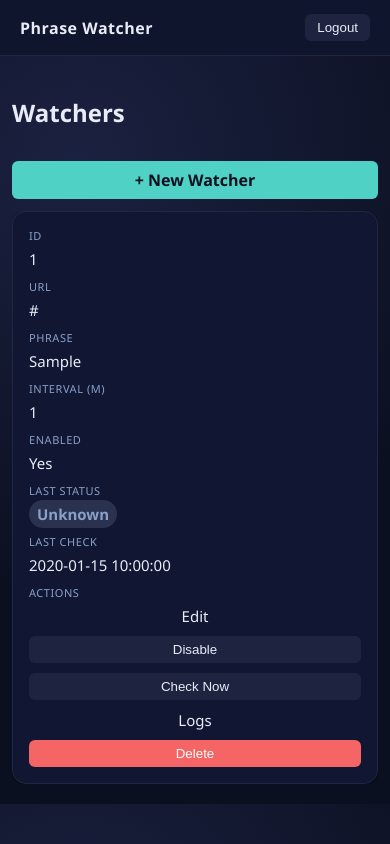
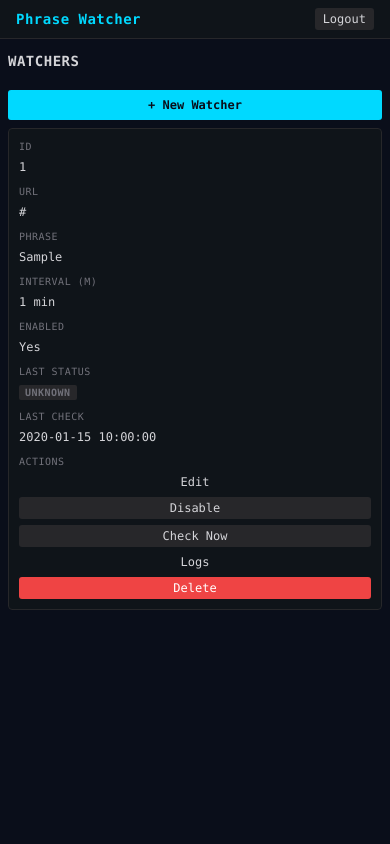
Before and after one commit to breeznik/watcher, a FastAPI app: page / in a window 390 px wide. Run offline with FastAPI, Linux system fonts and the light colour scheme; the visitor is signed in with stand-in values (Sample User, id 1); tables that the repository leaves empty hold one stand-in row (values such as "Sample post").

Commit message:
feat: email tracking, compact UI, and auto-migrations
- Add email notification tracking with status in logs
- Implement compact console-like dark UI with monospace fonts
- Add datetime formatting (remove microseconds from timestamps)
- Add transparent radar-style favicon
- Display interval with 'min' suffix
- Auto-run database migrations on container startup
- Update badge styling and spacing for denser layout

```diff
--- a/app/models.py
+++ b/app/models.py
@@ -39,5 +39,7 @@
     checked_at = Column(DateTime, default=datetime.utcnow, nullable=False)
     status = Column(Enum(StatusEnum), nullable=False)
     error_message = Column(Text, nullable=True)
+    email_sent = Column(Boolean, default=False, nullable=False)
+    email_error = Column(Text, nullable=True)
 
     watcher = relationship("Watcher", back_populates="logs")
--- a/app/schemas/watchers.py
+++ b/app/schemas/watchers.py
@@ -37,5 +37,7 @@
     checked_at: datetime
     status: StatusEnum
     error_message: Optional[str] = None
+    email_sent: bool = False
+    email_error: Optional[str] = None
 
     model_config = ConfigDict(from_attributes=True)
--- a/app/services/watcher_service.py
+++ b/app/services/watcher_service.py
@@ -309,6 +309,8 @@
                 db.add(log_entry)
                 try:
                     db.commit()
+                    db.refresh(log_entry)  # Get the log entry ID
+                    log_id = log_entry.id
                 except StaleDataError:
                     db.rollback()
                     self.remove_job(watcher_id)
@@ -317,13 +319,30 @@
                     db.rollback()
                     raise
 
+            # Send email notification if needed
             if should_email and email_list:
                 logger.info(f"[Watcher #{watcher_id}] Sending alert emails to {len(email_list)} recipients")
+                email_sent = False
+                email_error = None
                 try:
                     send_email(email_list, email_subject, email_body)
                     logger.info(f"[Watcher #{watcher_id}] Alert email sent successfully")
+                    email_sent = True
                 except Exception as e:
+                    email_error = str(e)[:500]
                     logger.error(f"[Watcher #{watcher_id}] Failed to send email: {e}")
+
+                # Update log entry with email status
+                with SessionLocal() as db:
+                    log_entry = db.get(CheckLog, log_id)
+                    if log_entry:
+                        log_entry.email_sent = email_sent
+                        log_entry.email_error = email_error
+                        try:
+                            db.commit()
+                        except Exception as e:
+                            logger.error(f"[Watcher #{watcher_id}] Failed to update email status in log: {e}")
+                            db.rollback()
         finally:
             if force and watcher_id in self.manual_checks_in_progress:
                 self.manual_checks_in_progress.discard(watcher_id)
--- a/app/static/styles.css
+++ b/app/static/styles.css
@@ -1,45 +1,61 @@
 :root {
-  --bg: #0b1021;
-  --card: #151a2f;
-  --accent: #4fd1c5;
-  --text: #e7ecf7;
-  --muted: #8aa0c8;
-  --danger: #f56565;
+  --bg: #0a0e1a;
+  --card: #0f1419;
+  --accent: #00d9ff;
+  --text: #d4d4d8;
+  --muted: #71717a;
+  --danger: #ef4444;
+  --success: #10b981;
+  --warning: #f59e0b;
+  --border: #27272a;
 }
 
-* { box-sizing: border-box; }
+* { box-sizing: border-box; margin: 0; padding: 0; }
 body {
   margin: 0;
-  font-family: "Segoe UI", sans-serif;
-  background: radial-gradient(circle at 20% 20%, #1b2140, #0b1021 60%);
+  font-family: "JetBrains Mono", "Consolas", "Monaco", monospace;
+  font-size: 13px;
+  background: var(--bg);
   color: var(--text);
+  line-height: 1.5;
 }
 
 .topbar {
   display: flex;
   justify-content: space-between;
   align-items: center;
-  padding: 14px 20px;
-  background: #0f152c;
-  border-bottom: 1px solid #1f2742;
+  padding: 8px 16px;
+  background: var(--card);
+  border-bottom: 1px solid var(--border);
 }
-.brand { font-weight: 700; letter-spacing: 0.5px; }
-.container { max-width: 1100px; margin: 20px auto; padding: 0 16px; }
+.brand { font-weight: 600; letter-spacing: 0.5px; font-size: 14px; color: var(--accent); }
+.container { max-width: 1400px; margin: 12px auto; padding: 0 12px; }
 
-.card { background: var(--card); padding: 18px 20px; border-radius: 10px; box-shadow: 0 10px 40px rgba(0,0,0,.35); }
-.card.narrow { max-width: 480px; margin: 0 auto; }
+h2 {
+  font-size: 14px;
+  font-weight: 600;
+  margin-bottom: 10px;
+  color: var(--text);
+  text-transform: uppercase;
+  letter-spacing: 0.5px;
+}
+
+p { font-size: 12px; color: var(--muted); margin-bottom: 8px; }
+
+.card { background: var(--card); padding: 12px 14px; border-radius: 4px; border: 1px solid var(--border); }
+.card.narrow { max-width: 420px; margin: 0 auto; }
 
 .table-wrapper {
   width: 100%;
   overflow-x: auto;
   background: var(--card);
-  border-radius: 10px;
-  box-shadow: 0 10px 40px rgba(0,0,0,.35);
+  border-radius: 4px;
+  border: 1px solid var(--border);
 }
 
 .table { width: 100%; border-collapse: collapse; min-width: 640px; }
-.table th, .table td { padding: 12px 10px; border-bottom: 1px solid #1f2742; text-align: left; }
-.table th { color: var(--muted); font-weight: 600; }
+.table th, .table td { padding: 6px 8px; border-bottom: 1px solid var(--border); text-align: left; font-size: 12px; }
+.table th { color: var(--muted); font-weight: 600; text-transform: uppercase; font-size: 11px; letter-spacing: 0.5px; }
 .cell-value { display: inline-block; }
 .cell-value.url {
   max-width: 260px;
@@ -52,7 +68,7 @@
 .flex { display: flex; gap: 8px; flex-wrap: wrap; }
 .actions-col { gap: 6px; flex-wrap: wrap; align-items: center; }
 
-.actions { display: flex; justify-content: space-between; align-items: center; margin-bottom: 12px; }
+.actions { display: flex; justify-content: space-between; align-items: center; margin-bottom: 8px; }
 
 button, .primary, .link-btn, .danger, a {
   cursor: pointer;
@@ -63,55 +79,64 @@
   display: inline-flex;
   align-items: center;
   justify-content: center;
+  font-family: inherit;
+  font-size: 12px;
 }
 .primary {
   background: var(--accent);
-  color: #0b1021;
-  padding: 8px 14px;
-  border-radius: 6px;
+  color: var(--bg);
+  padding: 6px 12px;
+  border-radius: 3px;
   font-weight: 600;
+  transition: opacity 0.2s;
 }
+.primary:hover { opacity: 0.8; }
 
-.link-btn { padding: 6px 12px; border-radius: 6px; background: #1e2440; font-weight: 500; }
-.danger { padding: 6px 12px; border-radius: 6px; background: var(--danger); color: #fff; }
+.link-btn { padding: 4px 8px; border-radius: 3px; background: var(--border); font-weight: 500; transition: background 0.2s; }
+.link-btn:hover { background: #3a3a3f; }
+.danger { padding: 4px 8px; border-radius: 3px; background: var(--danger); color: #fff; transition: opacity 0.2s; }
+.danger:hover { opacity: 0.8; }
 .table td form { display: inline; margin: 0; }
 
-.form-grid { display: grid; gap: 10px; }
-.form-grid label { font-weight: 600; color: var(--muted); }
+.form-grid { display: grid; gap: 8px; }
+.form-grid label { font-weight: 600; color: var(--muted); font-size: 11px; text-transform: uppercase; letter-spacing: 0.5px; }
 .form-grid input[type="text"], .form-grid input[type="url"], .form-grid input[type="number"], .form-grid input[type="password"] {
-  padding: 10px;
-  border-radius: 6px;
-  border: 1px solid #1f2742;
-  background: #0f152c;
+  padding: 8px;
+  border-radius: 3px;
+  border: 1px solid var(--border);
+  background: var(--bg);
   color: var(--text);
+  font-family: inherit;
+  font-size: 12px;
 }
+.form-grid input:focus { outline: 1px solid var(--accent); }
 .checkbox { display: flex; align-items: center; gap: 8px; }
-.form-actions { display: flex; justify-content: flex-end; gap: 10px; margin-top: 6px; }
+.form-actions { display: flex; justify-content: flex-end; gap: 8px; margin-top: 8px; }
 
-.badge { padding: 4px 8px; border-radius: 999px; text-transform: capitalize; font-weight: 600; }
-.badge.found { background: rgba(79,209,197,0.18); color: #7cf3e8; }
-.badge.not_found { background: rgba(255,193,7,0.2); color: #ffd166; }
-.badge.error { background: rgba(245,101,101,0.2); color: #fca5a5; }
-.badge.heavy { background: rgba(99,102,241,0.25); color: #c4c6ff; }
-.badge.unknown { background: rgba(138,160,200,0.2); color: var(--muted); }
+.badge { padding: 2px 6px; border-radius: 2px; text-transform: uppercase; font-weight: 600; font-size: 10px; letter-spacing: 0.5px; }
+.badge.found { background: var(--success); color: var(--bg); }
+.badge.not_found { background: var(--warning); color: var(--bg); }
+.badge.error { background: var(--danger); color: #fff; }
+.badge.heavy { background: #6366f1; color: #fff; }
+.badge.unknown { background: var(--border); color: var(--muted); }
 
-.alert { background: rgba(245,101,101,0.15); color: #fca5a5; padding: 10px; border-radius: 6px; }
+.alert { background: rgba(239,68,68,0.1); color: var(--danger); padding: 8px 10px; border-radius: 3px; border: 1px solid rgba(239,68,68,0.3); font-size: 12px; }
 .notice {
-  background: rgba(79,209,197,0.15);
-  color: #b7fff6;
-  padding: 12px 14px;
-  border-radius: 8px;
-  border: 1px solid rgba(79,209,197,0.4);
-  margin-bottom: 14px;
-  box-shadow: 0 6px 18px rgba(0,0,0,0.25);
+  background: rgba(0,217,255,0.05);
+  color: var(--accent);
+  padding: 8px 10px;
+  border-radius: 3px;
+  border: 1px solid rgba(0,217,255,0.2);
+  margin-bottom: 10px;
+  font-size: 12px;
 }
 
 @media (max-width: 720px) {
-  .container { padding: 0 12px; }
-  .actions { flex-direction: column; align-items: stretch; gap: 12px; }
+  .container { padding: 0 8px; }
+  .actions { flex-direction: column; align-items: stretch; gap: 8px; }
   .table-wrapper {
     background: transparent;
-    box-shadow: none;
+    border: none;
     padding: 0;
   }
   .table {
@@ -120,33 +145,32 @@
     border-spacing: 0;
   }
   .table thead { display: none; }
-  .table tbody { display: flex; flex-direction: column; gap: 16px; }
+  .table tbody { display: flex; flex-direction: column; gap: 10px; }
   .table tr {
     display: block;
-    padding: 16px;
-    border: 1px solid #1f2742;
-    border-radius: 14px;
-    background: #111732;
-    box-shadow: 0 12px 30px rgba(0,0,0,0.45);
+    padding: 10px;
+    border: 1px solid var(--border);
+    border-radius: 4px;
+    background: var(--card);
   }
   .table td {
     display: flex;
     flex-direction: column;
-    gap: 6px;
+    gap: 4px;
     border: none;
     padding: 0;
   }
-  .table td + td { margin-top: 10px; }
+  .table td + td { margin-top: 8px; }
   .table td::before {
     content: attr(data-label);
     text-transform: uppercase;
-    font-size: 11px;
+    font-size: 10px;
     color: var(--muted);
-    letter-spacing: 0.05em;
+    letter-spacing: 0.5px;
   }
   .cell-value {
     text-align: left;
-    font-size: 15px;
+    font-size: 12px;
     flex: unset;
   }
   .cell-value.url {
@@ -159,7 +183,7 @@
     flex-direction: column;
     align-items: stretch;
     width: 100%;
-    gap: 10px;
+    gap: 6px;
   }
   .actions-col a,
   .actions-col button,
--- a/app/templates/base.html
+++ b/app/templates/base.html
@@ -4,6 +4,8 @@
   <meta charset="UTF-8" />
   <meta name="viewport" content="width=device-width, initial-scale=1.0" />
   <title>{{ title or 'Watcher' }}</title>
+  <link rel="icon" type="image/svg+xml" href="/static/favicon.svg" />
+  <link rel="alternate icon" href="/static/favicon.svg" type="image/svg+xml" />
   <link rel="stylesheet" href="/static/styles.css" />
 </head>
 <body>
--- a/app/templates/dashboard.html
+++ b/app/templates/dashboard.html
@@ -24,7 +24,7 @@
         <td data-label="ID"><span class="cell-value">{{ w.id }}</span></td>
         <td data-label="URL"><span class="cell-value url" title="{{ w.url }}">{{ w.url }}</span></td>
         <td data-label="Phrase"><span class="cell-value">{{ w.phrase }}</span></td>
-        <td data-label="Interval (m)"><span class="cell-value">{{ w.interval_minutes }}</span></td>
+        <td data-label="Interval (m)"><span class="cell-value">{{ w.interval_minutes }} min</span></td>
         <td data-label="Enabled"><span class="cell-value">{{ 'Yes' if w.enabled else 'No' }}</span></td>
         <td data-label="Last Status">
           {% set status_value = w.last_status.value if w.last_status else 'unknown' %}
@@ -32,7 +32,7 @@
             <span class="badge {{ status_value }}">{{ status_value.replace('_', ' ') | title }}</span>
           </span>
         </td>
-        <td data-label="Last Check"><span class="cell-value">{{ w.last_check_at or '-' }}</span></td>
+        <td data-label="Last Check"><span class="cell-value">{{ w.last_check_at | format_datetime }}</span></td>
         <td data-label="Actions">
           <span class="cell-value actions-col flex">
             <a href="/watchers/{{ w.id }}/edit">Edit</a>
```
Also changed, not shown: app/routes/watchers.py (+13 -0 lines), app/templates/logs.html (+14 -1 lines), migrations/versions/20251202_0001_add_email_tracking.py (added, +29 -0 lines), README.md, app/static/favicon.svg (added), 2 other files.
